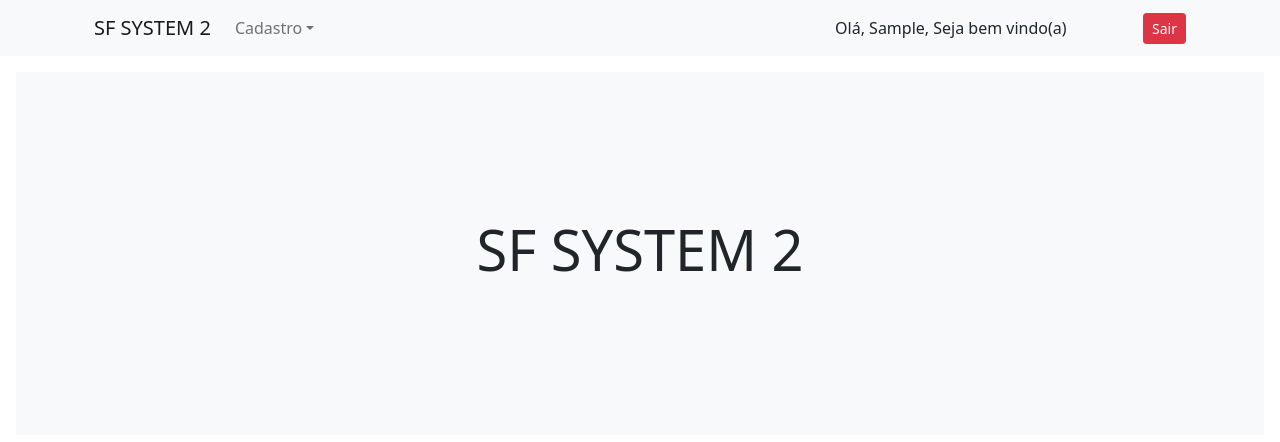
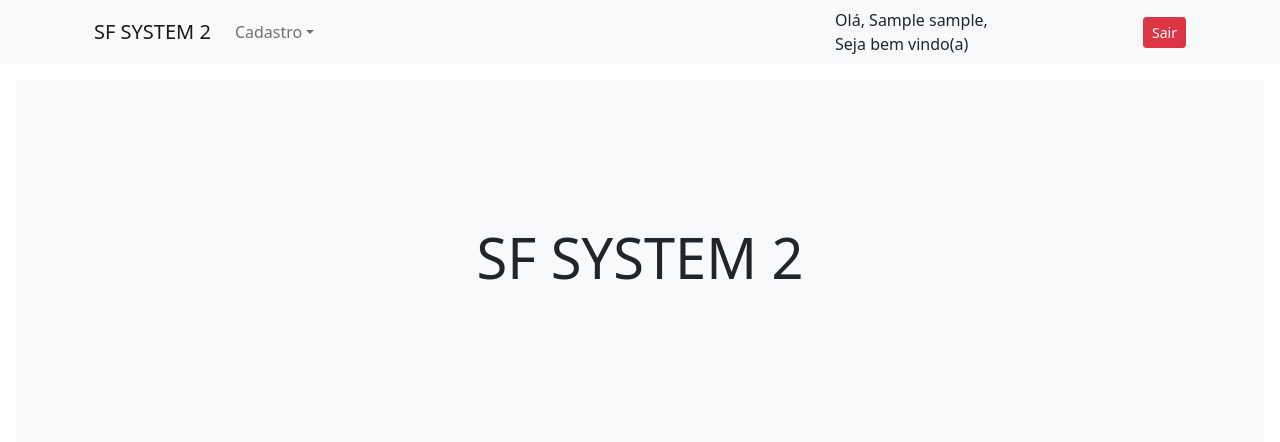
Before and after one commit to lucasolasz/sfsystem2prod, a PHP site: page /index.php in a window 1280 px wide. Shown: the top 442 px of the page. Run offline with PHP 8.4, Linux system fonts and the light colour scheme; the visitor is signed in with stand-in values (Sample User, id 1); data that the repository does not hold is empty; some libraries are stand-ins or nearby versions.

Commit message:
Exibe sobrenome usuario logado

```diff
--- a/app/controllers/Login.php
+++ b/app/controllers/Login.php
@@ -72,6 +72,7 @@
     {
         $_SESSION['id_usuario'] = $usuario->id_usuario;
         $_SESSION['ds_nome_usuario'] = $usuario->ds_nome_usuario;
+        $_SESSION['ds_sobrenome_usuario'] = $usuario->ds_sobrenome_usuario;
         $_SESSION['ds_email_usuario'] = $usuario->ds_email_usuario;
         $_SESSION['fk_cargo'] = $usuario->fk_cargo;
         $_SESSION['fk_tipo_usuario'] = $usuario->fk_tipo_usuario;
--- a/app/views/topo.php
+++ b/app/views/topo.php
@@ -109,7 +109,7 @@
                         <div class="d-flex align-items-center">
                             <?php if (isset($_SESSION['id_usuario'])) { ?>
                                 <div class="me-2" style="width: 300px;">
-                                    <p class="mb-0">Olá, <?= ucfirst($_SESSION['ds_nome_usuario']); ?>, Seja bem vindo(a)
+                                    <p class="mb-0">Olá, <?= ucfirst($_SESSION['ds_nome_usuario']) . " " . $_SESSION['ds_sobrenome_usuario']; ?>, <br> Seja bem vindo(a)
                                     </p>
                                 </div>
                                 <div>
```
